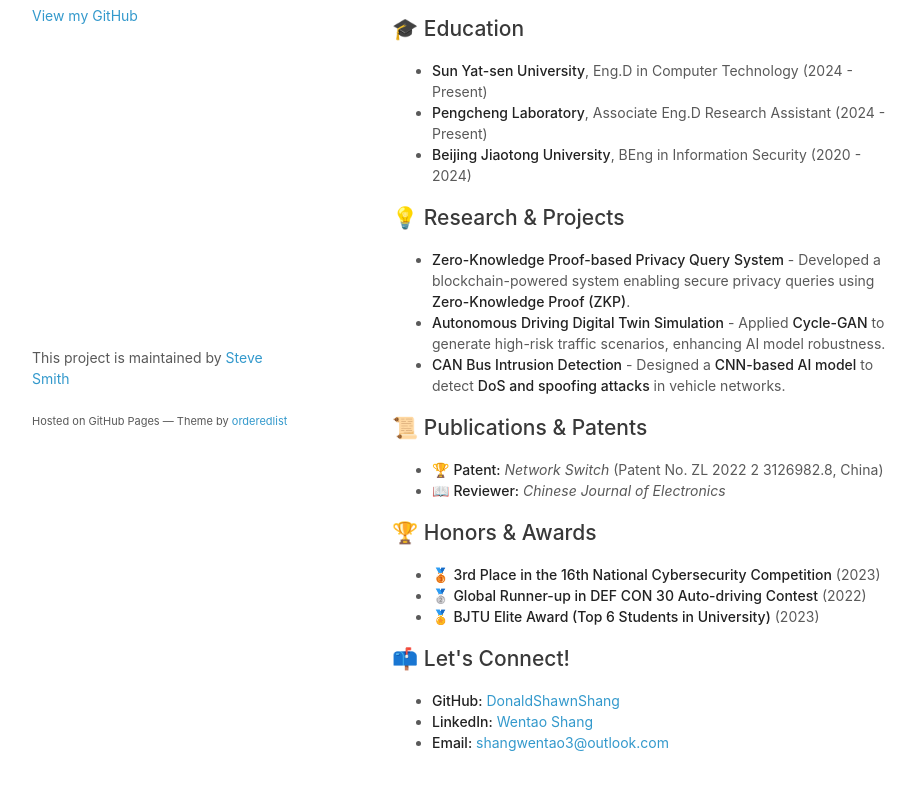
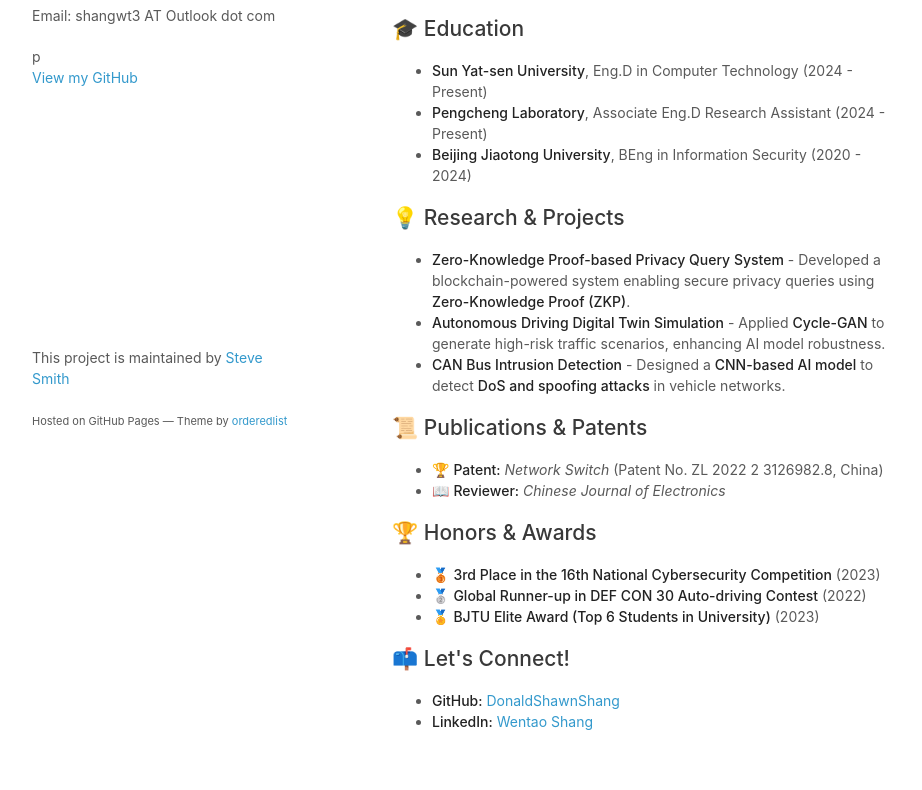
Before and after one commit to DonaldShawnShang/DonaldShawnShang.github.io, a plain HTML site: page index.html in a window 1280 px wide. Shown: the part 300-1090 px from the top of the page, without its empty margins (178-1100 px from the left). Drawn offline with Linux system fonts and the light colour scheme.

Commit message:
Update index.html

```diff
--- a/index.html
+++ b/index.html
@@ -18,7 +18,7 @@
         <img src="/fig/profile.jpeg" alt="Donald Shawn" width="150" height="150" style="border-radius: 50%;">
         <h1>Donald Shawn</h1>
         <p>Welcome to my page!</p>
-
+        <p>Email: shangwt3 AT Outlook dot com</p>p
 
         <p class="view">
           <a href="http://github.com/DonaldShawnShang">View my GitHub </a></p>
@@ -66,7 +66,6 @@
         <ul>
           <li><strong>GitHub:</strong> <a href="https://github.com/DonaldShawnShang" target="_blank">DonaldShawnShang</a></li>
           <li><strong>LinkedIn:</strong> <a href="https://www.linkedin.com/in/wentao-shang-03331a340/" target="_blank">Wentao Shang</a></li>
-          <li><strong>Email:</strong> <a href="mailto:shangwentao3@outlook.com">shangwentao3@outlook.com</a></li>
         </ul>
       </section>
 
```
